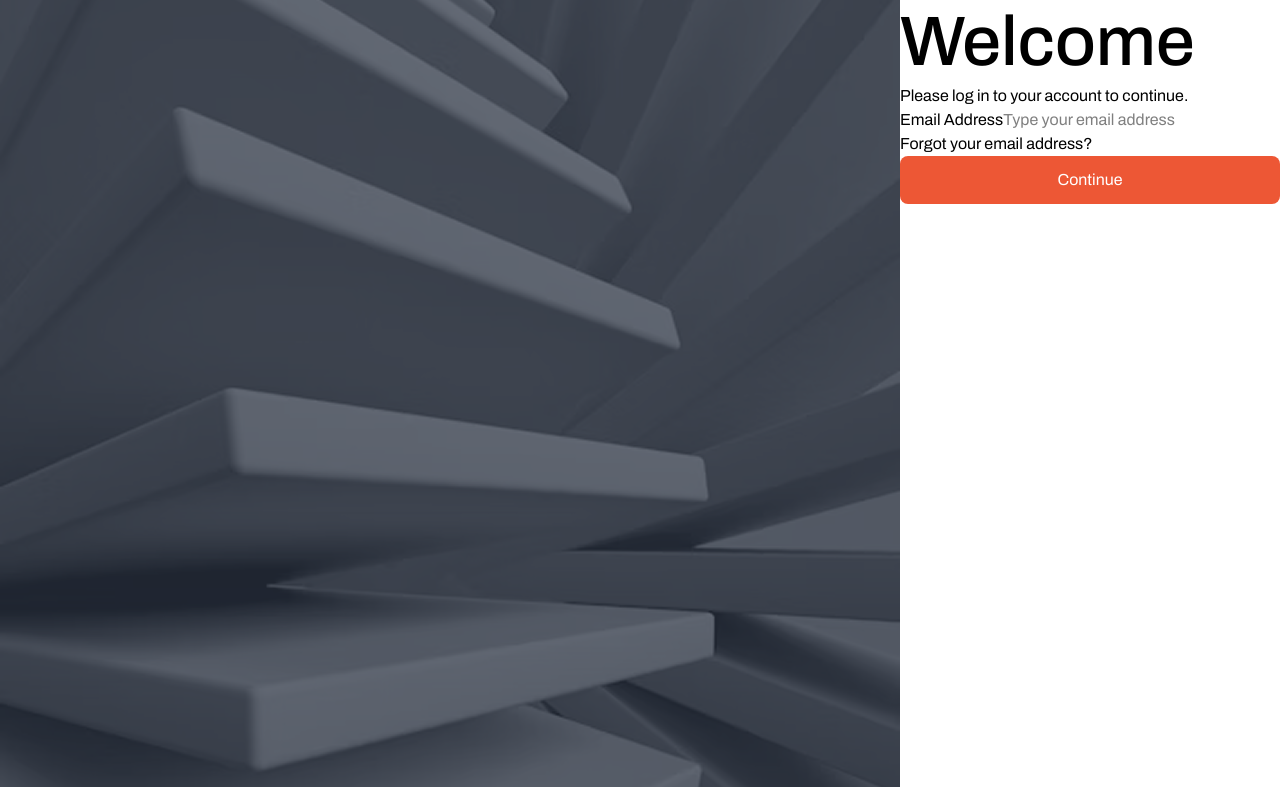
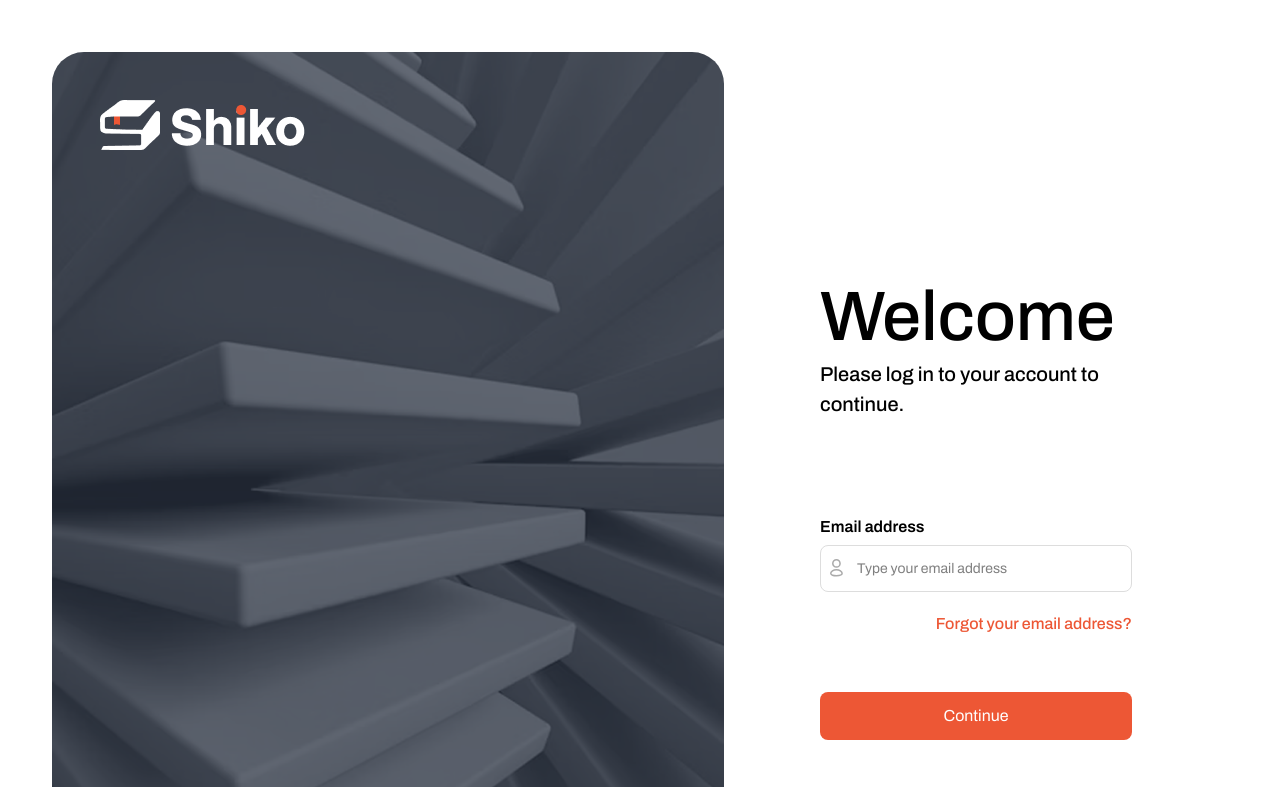
Before and after one commit to shiko-grupp1/shiko-webapp, a Next.js app: page /welcome in a window 1280 px wide. Shown: the top 787 px of the page. Built offline with nearby package versions, Linux system fonts and the light colour scheme.

Commit message:
feat: added Welcome form

```diff
--- /dev/null
+++ b/src/app/(public)/layout.tsx
@@ -0,0 +1,28 @@
+import type { Metadata } from "next";
+import AuthForm from "../components/authentication/AuthForm/AuthForm";
+
+export const metadata: Metadata = {
+  title: "Shiko | Welcome",
+  description: "",
+};
+
+export default function AdminLayout({ children }: Readonly<{ children: React.ReactNode }>) {
+  return (
+    <main>
+      <section className="p-8">
+        <div className="bg-white rounded-4xl container mx-auto grid grid-cols-[auto_1fr]">
+          <div className="relative max-w-2xl">
+            <img className="rounded-4xl" aria-hidden="true" src="/images/signin_image.png" />
+            <img
+              className="absolute top-12 left-12"
+              src="/images/shikologo-white.png"
+              aria-hidden="true"
+            />
+          </div>
+
+          {children}
+        </div>
+      </section>
+    </main>
+  );
+}
--- /dev/null
+++ b/src/app/(public)/welcome/actions.ts
@@ -0,0 +1,17 @@
+"use server";
+export default async function checkEmailStatus(email: string) {
+  const response = await fetch(
+    "https://shiko-group1-auth.azurewebsites.net/api/authentication/check",
+    {
+      method: "POST",
+      headers: {
+        "Content-Type": "application/json",
+      },
+      body: JSON.stringify({
+        email,
+      }),
+    }
+  );
+
+  return await response.json();
+}
--- a/src/app/(public)/welcome/page.tsx
+++ b/src/app/(public)/welcome/page.tsx
@@ -1,26 +1,13 @@
-import { Button } from "@/app/components/shared/Button/Button";
-import Link from "next/link";
+"use client";
+import AuthForm from "@/app/components/authentication/AuthForm/AuthForm";
+import WelcomeForm from "@/app/components/authentication/Forms/WelcomeForm";
 
 export default function Welcome() {
   return (
-    <section className="grid grid-cols-[auto_1fr]">
-      <div className="relative">
-        <img aria-hidden="true" src="/images/signin_image.png" />
-        <img className="absolute" src="/images/shikologo-white.png" alt="Shiko logo" />
-      </div>
-      <div>
-        <h1 className="body-70">Welcome</h1>
-        <p>Please log in to your account to continue.</p>
-
-        <form>
-          <div>
-            <label>Email Address</label>
-            <input type="text" placeholder="Type your email address" />
-          </div>
-          <Link href={"/welcome"}>Forgot your email address?</Link>
-          <Button size="large">Continue</Button>
-        </form>
-      </div>
-    </section>
+    <AuthForm
+      title="Welcome"
+      paragraph="Please log in to your account to continue."
+      formComponent={<WelcomeForm />}
+    />
   );
 }
--- /dev/null
+++ b/src/app/components/authentication/AuthForm/AuthForm.tsx
@@ -0,0 +1,17 @@
+import InputField from "../../shared/InputField/InputField";
+
+type AuthFormProps = {
+  title: string;
+  paragraph: string;
+  formComponent: React.ReactNode;
+};
+
+export default function AuthForm({ title, paragraph, formComponent }: AuthFormProps) {
+  return (
+    <div className="p-24 grid content-center">
+      <h1 className="body-70">{title}</h1>
+      <p className="body-20 text-muted mb-24">{paragraph}</p>
+      {formComponent}
+    </div>
+  );
+}
--- /dev/null
+++ b/src/app/components/authentication/Forms/WelcomeForm.tsx
@@ -0,0 +1,73 @@
+import React, { useState } from "react";
+import InputField from "../../shared/InputField/InputField";
+import Link from "next/link";
+import { Button } from "../../shared/Button/Button";
+import { UserPlaceholderIcon } from "../../icons/UserPlaceholderIcon";
+import { useRouter } from "next/navigation";
+import checkEmailStatus from "../../../(public)/welcome/actions";
+
+export default function WelcomeForm() {
+  const router = useRouter();
+
+  const [email, setEmail] = useState("");
+  const [error, setError] = useState("");
+  const [isLoading, setIsLoading] = useState(false);
+
+  function handleOnChange(event: React.ChangeEvent<HTMLInputElement>) {
+    setEmail(event.target.value);
+  }
+
+  async function handleOnSubmit(event: React.SubmitEvent<HTMLFormElement>) {
+    event.preventDefault();
+
+    setError("");
+    setIsLoading(true);
+
+    try {
+      const data = await checkEmailStatus(email);
+
+      if (!data.succeeded) {
+        setError(data.errors?.[0] || "Something went wrong");
+        return;
+      }
+
+      if (data.isVerified) {
+        localStorage.setItem("email", email);
+        router.push("/login");
+        return;
+      }
+
+      setError("Email address is not verified");
+    } catch {
+      setError("Network error, please try again");
+    } finally {
+      setIsLoading(false);
+    }
+  }
+
+  return (
+    <>
+      {error && <p className="text-red-500 mb-4">{error}</p>}
+
+      <form onSubmit={handleOnSubmit} method="post">
+        <InputField
+          type="email"
+          label="Email address"
+          placeholder="Type your email address"
+          value={email}
+          icon={<UserPlaceholderIcon />}
+          name="email"
+          id="email"
+          onChange={handleOnChange}
+        />
+
+        <Link href={"/welcome"} className="text-p-2 body-16 text-right inline-block w-full">
+          Forgot your email address?
+        </Link>
+        <Button type="submit" disabled={isLoading} className="mt-14" size="large">
+          Continue
+        </Button>
+      </form>
+    </>
+  );
+}
--- /dev/null
+++ b/src/app/components/icons/UserPlaceholderIcon.tsx
@@ -0,0 +1,24 @@
+export const UserPlaceholderIcon = () => {
+  return (
+    <svg width="13" height="18" viewBox="0 0 13 18" fill="none" xmlns="http://www.w3.org/2000/svg">
+      <path
+        fillRule="evenodd"
+        clipRule="evenodd"
+        d="M6.43546 16.7498C3.36883 16.7498 0.75 16.2726 0.75 14.3615C0.75 12.4503 3.35222 10.686 6.43546 10.686C9.50208 10.686 12.1209 12.4332 12.1209 14.3444C12.1209 16.2547 9.5187 16.7498 6.43546 16.7498Z"
+        stroke="#AAAAAA"
+        strokeWidth="1.5"
+        strokeLinecap="round"
+        strokeLinejoin="round"
+      />
+      <path
+        fillRule="evenodd"
+        clipRule="evenodd"
+        d="M6.42961 8.03786C8.44206 8.03786 10.0732 6.40676 10.0732 4.39431C10.0732 2.38186 8.44206 0.75 6.42961 0.75C4.41716 0.75 2.7853 2.38186 2.7853 4.39431C2.7785 6.39996 4.39828 8.03107 6.40393 8.03786C6.413 8.03786 6.4213 8.03786 6.42961 8.03786Z"
+        stroke="#AAAAAA"
+        strokeWidth="1.5"
+        strokeLinecap="round"
+        strokeLinejoin="round"
+      />
+    </svg>
+  );
+};
```
